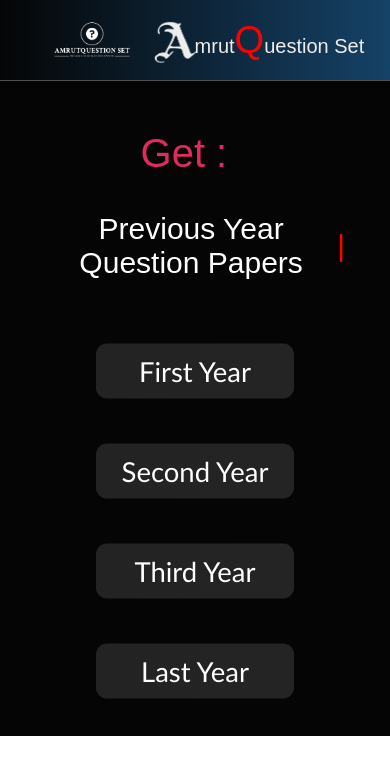
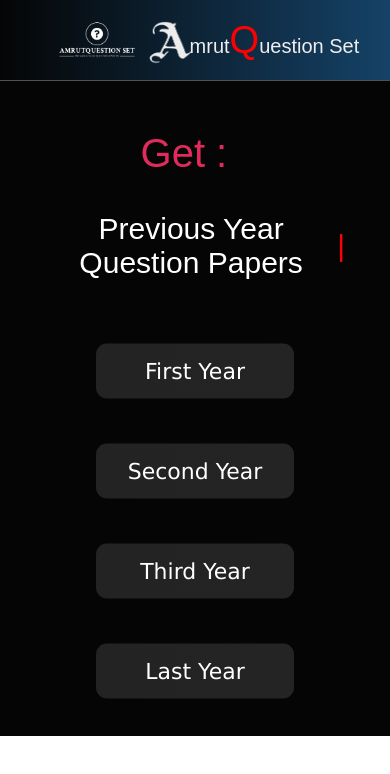
Before and after one commit to AmrutQuestionSet/AmrutSet, a plain HTML site: page index.html in a window 390 px wide. Drawn offline with nearby package versions, Linux system fonts and the light colour scheme.

Commit message:
Add files via upload

```diff
--- a/new.css
+++ b/new.css
@@ -230,7 +230,6 @@
     }
     .nav-left{
         margin-top: 0px;
-        gap:10px;
     }
 
 
@@ -294,7 +293,7 @@
     .button{
         color: white;
         text-decoration: none;
-        font-size: 25px;
+        font-size: 20px;
         background:linear-gradient(to right,#242323,#242424);
         position:relative;
         height:50px;
@@ -307,6 +306,7 @@
         border-radius: 10px;
         cursor: pointer;
         font-family:'Gill Sans', 'Gill Sans MT', Calibri, 'Trebuchet MS', sans-serif;
+        font-family:Verdana, Geneva, Tahoma, sans-serif;
     }
 
     .button::before{
@@ -331,6 +331,6 @@
     .nav-header{
         font-size:18px;
         font-family: "Be virtnam pro" , sans-serif;
-        margin-left: -35px;
+        margin-left: -25px;
     }
 }
```
